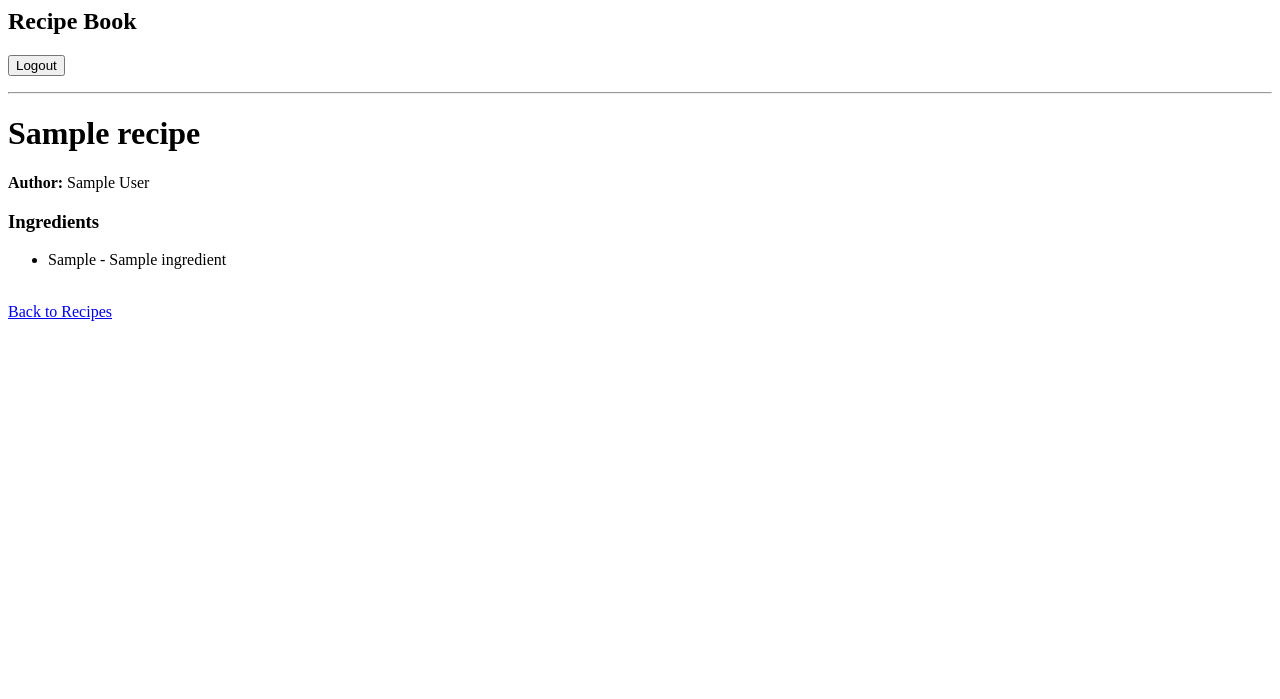
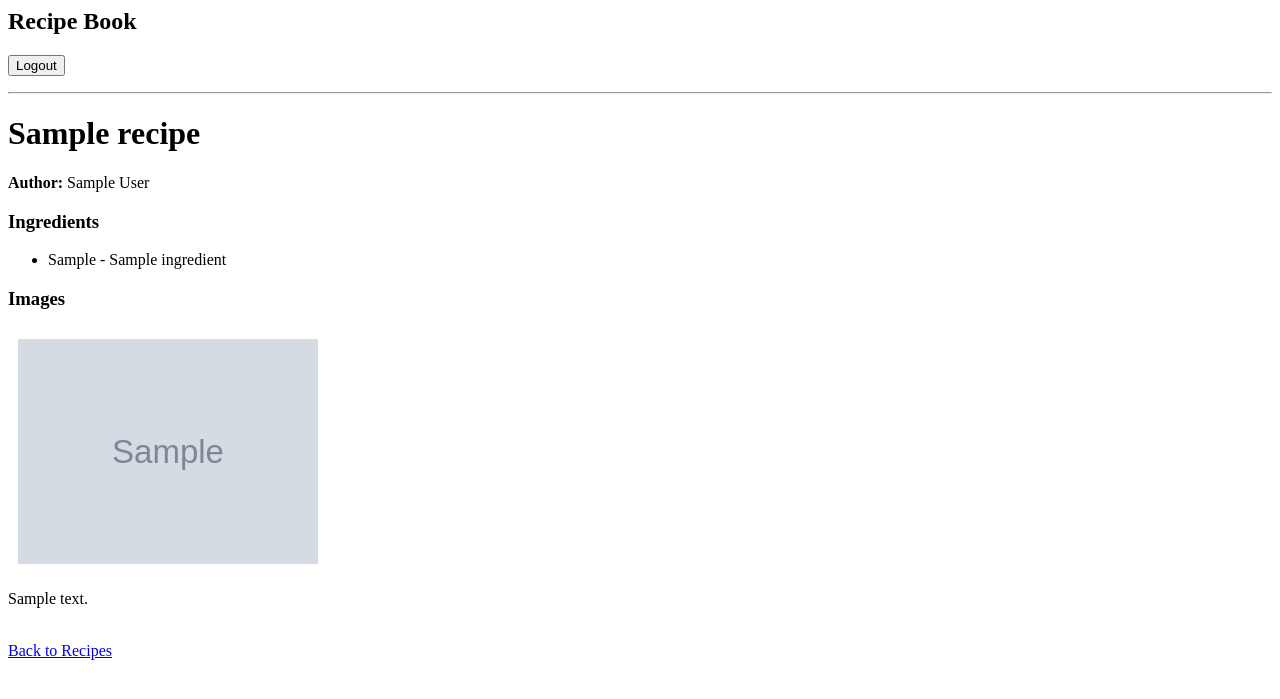
Before and after one commit to Larc956/recipebook-Basco-Carl, a Django app: page /recipe/1 in a window 1280 px wide. Shown: the top 699 px of the page. Run offline with Django 5.2, Linux system fonts and the light colour scheme; a user stored in the database is signed in; tables that the repository leaves empty hold one stand-in row (values such as "Sample post"); grey boxes marked "Sample" are stand-in pictures.

Commit message:
Added RecipeImage to admin and updated recipe_detail template to display images.

```diff
--- a/recipebook/ledger/templates/ledger/recipe_detail.html
+++ b/recipebook/ledger/templates/ledger/recipe_detail.html
@@ -11,6 +11,17 @@
     <li>{{ ingredient.quantity }} - {{ ingredient.ingredient.name }}</li>
     {% endfor %}
 </ul>
+
+<h3>Images</h3>
+<div>
+    {% for img in recipe.images.all %}
+        <img src="{{ img.image.url }}" alt="{{ img.description }}" style="max-width: 300px; margin: 10px;">
+        <p>{{ img.description }}</p>
+    {% empty %}
+        <p>No images uploaded yet.</p>
+    {% endfor %}
+</div>
+
 <br>
 <a href="{% url 'ledger:recipe_list' %}">Back to Recipes</a>
 {% endblock %}
```
Also changed, not shown: recipebook/ledger/admin.py (+4 -3 lines).
